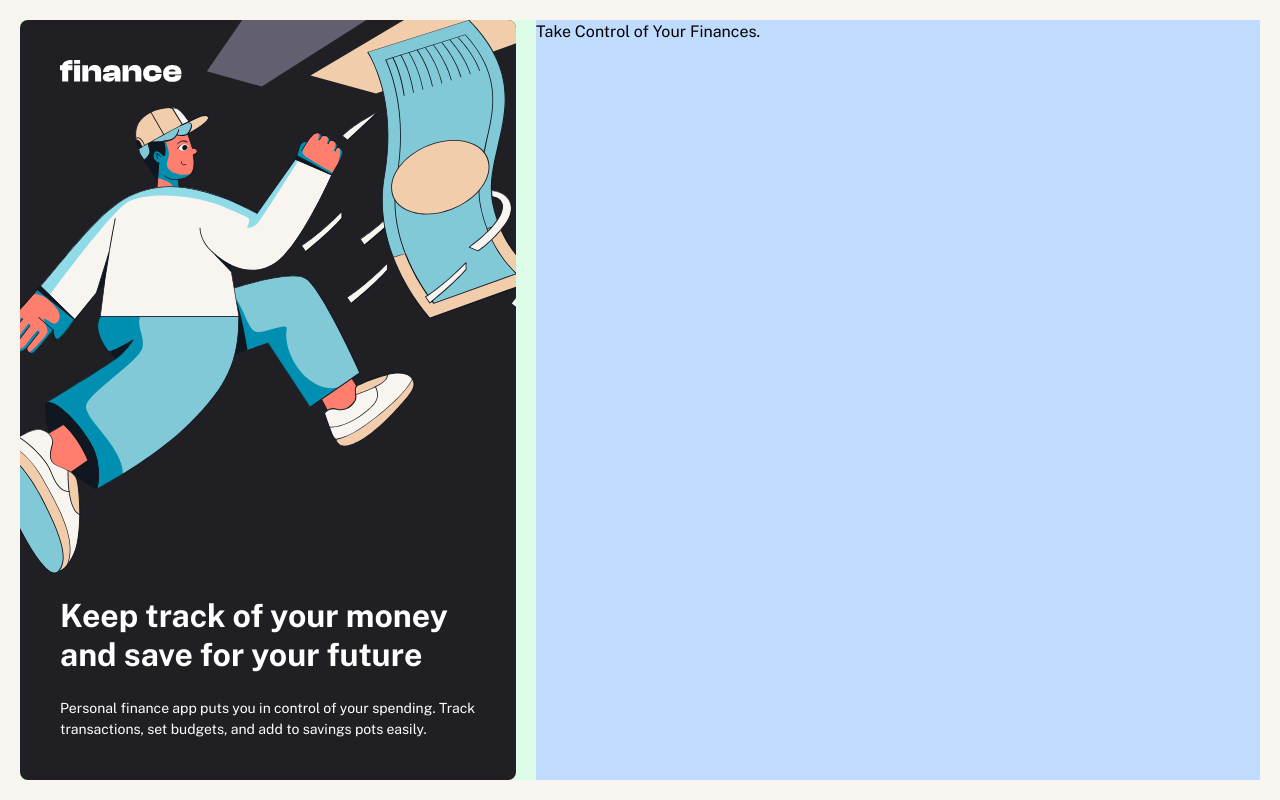
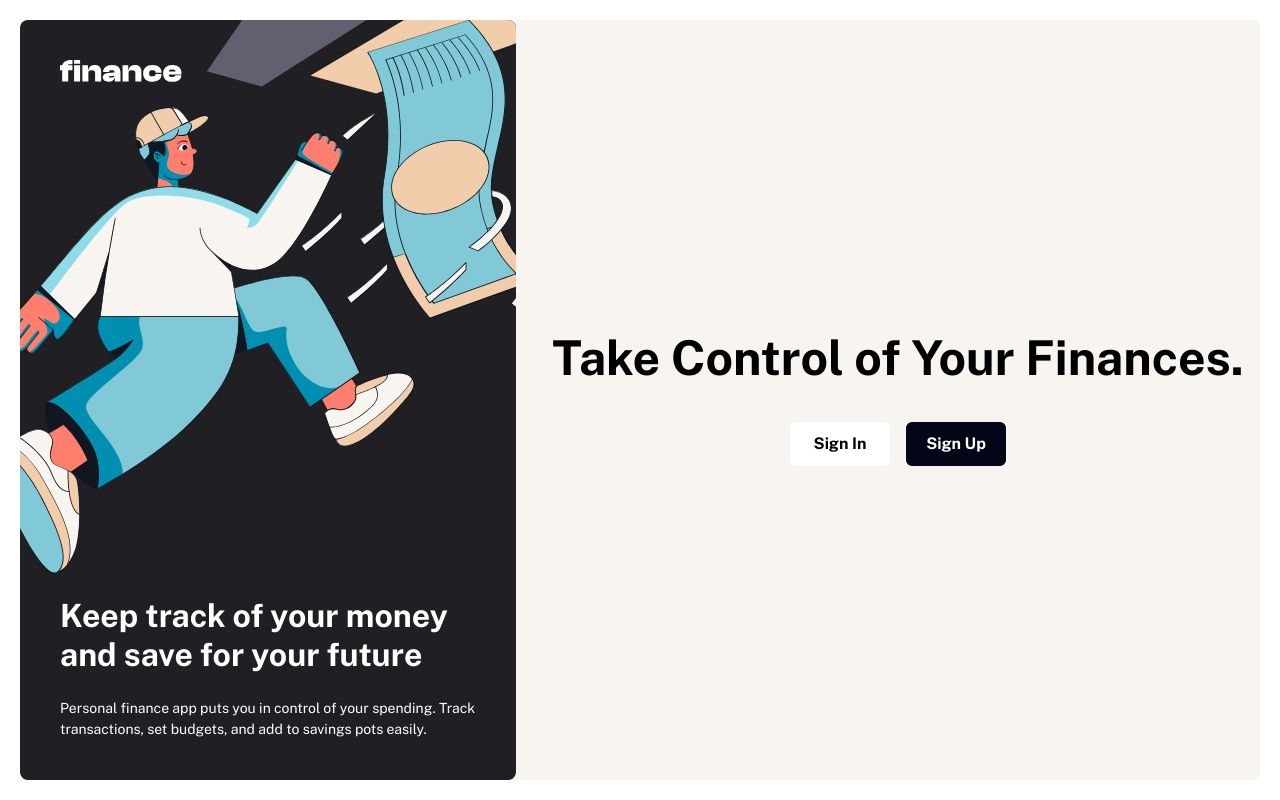
Before and after one commit to DeyanTopalov/personal-finance-app, a Next.js app: page / in a window 1280 px wide. Built offline with nearby package versions, Linux system fonts and the light colour scheme.

Commit message:
updates 22.09

```diff
--- /dev/null
+++ b/app/(auth-pages)/sign-in/page.tsx
@@ -0,0 +1,7 @@
+export default function SignIn() {
+  return (
+    <div className="flex flex-col items-center justify-center gap-4">
+      Sign In page
+    </div>
+  );
+}
--- /dev/null
+++ b/app/(auth-pages)/sign-up/page.tsx
@@ -0,0 +1,7 @@
+export default function SignUp() {
+  return (
+    <div className="flex flex-col items-center justify-center gap-4">
+      Sign Up page
+    </div>
+  );
+}
--- a/app/layout.tsx
+++ b/app/layout.tsx
@@ -15,7 +15,7 @@
   return (
     <html lang="en">
       <body
-        className={`${publicSans.className} bg-clr-beige-100 grid h-svh w-svw place-items-center gap-0 text-left text-base antialiased md:h-screen md:w-full`}
+        className={`${publicSans.className} grid h-svh w-svw place-items-center gap-0 bg-white text-left text-base antialiased md:h-screen md:w-full`}
       >
         <main className="grid h-full w-svw md:max-w-[90rem] md:place-items-center md:px-5 md:py-5">
           {children}
@@ -24,3 +24,5 @@
     </html>
   );
 }
+
+// bg-clr-beige-100
--- a/app/page.tsx
+++ b/app/page.tsx
@@ -1,9 +1,11 @@
 import { LogoLarge } from "@lib/images";
+import { Button } from "@components/ui/button";
+import Link from "next/link";
 
 export default function Home() {
   return (
-    <section className="flex h-full max-h-[920px] w-full gap-5 bg-green-100">
-      <div className="h-full w-full max-w-[40%] overflow-hidden rounded-lg bg-yellow-200">
+    <section className="flex h-full max-h-[920px] w-full gap-5 rounded-lg bg-clr-beige-100">
+      <div className="h-full w-full max-w-[40%] overflow-hidden rounded-lg">
         <div className="hidden size-full flex-col justify-between bg-landing-page-pattern bg-cover bg-bottom bg-no-repeat p-10 text-white lg:flex">
           <div>
             <LogoLarge />
@@ -20,8 +22,22 @@
           </div>
         </div>
       </div>
-      <div className="w-full bg-blue-200">
-        <h1>Take Control of Your Finances.</h1>
+      <div className="flex w-full flex-col items-center justify-center">
+        <h1 className="text-center text-5xl font-bold">
+          Take Control of Your Finances.
+        </h1>
+        <div className="2_buttons mt-10 flex gap-4">
+          <div className="flex w-[100px] items-center justify-center overflow-hidden rounded-md border-2 border-white bg-white text-center transition-all duration-150 ease-in-out hover:bg-white/85 hover:drop-shadow-2xl">
+            <Link className="h-full w-full py-2 font-bold" href="/sign-in">
+              Sign In
+            </Link>
+          </div>
+          <div className="flex w-[100px] items-center justify-center overflow-hidden rounded-md border-2 border-slate-950 bg-slate-950 text-center text-white transition-all duration-150 ease-in-out hover:bg-slate-950/85 hover:drop-shadow-2xl">
+            <Link className="h-full w-full py-2 font-bold" href="/sign-up">
+              Sign Up
+            </Link>
+          </div>
+        </div>
       </div>
     </section>
   );
--- /dev/null
+++ b/components/ui/button.tsx
@@ -0,0 +1,56 @@
+import * as React from "react"
+import { Slot } from "@radix-ui/react-slot"
+import { cva, type VariantProps } from "class-variance-authority"
+
+import { cn } from "@/lib/utils"
+
+const buttonVariants = cva(
+  "inline-flex items-center justify-center whitespace-nowrap rounded-md text-sm font-medium ring-offset-white transition-colors focus-visible:outline-none focus-visible:ring-2 focus-visible:ring-neutral-950 focus-visible:ring-offset-2 disabled:pointer-events-none disabled:opacity-50 dark:ring-offset-neutral-950 dark:focus-visible:ring-neutral-300",
+  {
+    variants: {
+      variant: {
+        default: "bg-neutral-900 text-neutral-50 hover:bg-neutral-900/90 dark:bg-neutral-50 dark:text-neutral-900 dark:hover:bg-neutral-50/90",
+        destructive:
+          "bg-red-500 text-neutral-50 hover:bg-red-500/90 dark:bg-red-900 dark:text-neutral-50 dark:hover:bg-red-900/90",
+        outline:
+          "border border-neutral-200 bg-white hover:bg-neutral-100 hover:text-neutral-900 dark:border-neutral-800 dark:bg-neutral-950 dark:hover:bg-neutral-800 dark:hover:text-neutral-50",
+        secondary:
+          "bg-neutral-100 text-neutral-900 hover:bg-neutral-100/80 dark:bg-neutral-800 dark:text-neutral-50 dark:hover:bg-neutral-800/80",
+        ghost: "hover:bg-neutral-100 hover:text-neutral-900 dark:hover:bg-neutral-800 dark:hover:text-neutral-50",
+        link: "text-neutral-900 underline-offset-4 hover:underline dark:text-neutral-50",
+      },
+      size: {
+        default: "h-10 px-4 py-2",
+        sm: "h-9 rounded-md px-3",
+        lg: "h-11 rounded-md px-8",
+        icon: "h-10 w-10",
+      },
+    },
+    defaultVariants: {
+      variant: "default",
+      size: "default",
+    },
+  }
+)
+
+export interface ButtonProps
+  extends React.ButtonHTMLAttributes<HTMLButtonElement>,
+    VariantProps<typeof buttonVariants> {
+  asChild?: boolean
+}
+
+const Button = React.forwardRef<HTMLButtonElement, ButtonProps>(
+  ({ className, variant, size, asChild = false, ...props }, ref) => {
+    const Comp = asChild ? Slot : "button"
+    return (
+      <Comp
+        className={cn(buttonVariants({ variant, size, className }))}
+        ref={ref}
+        {...props}
+      />
+    )
+  }
+)
+Button.displayName = "Button"
+
+export { Button, buttonVariants }
--- a/package.json
+++ b/package.json
@@ -10,6 +10,7 @@
   },
   "dependencies": {
     "@hookform/resolvers": "^3.9.0",
+    "@radix-ui/react-slot": "^1.1.0",
     "class-variance-authority": "^0.7.0",
     "clsx": "^2.1.1",
     "lucide-react": "^0.441.0",
```
Also changed, not shown: 1 other file (tests, documents, lock files or other folders).
